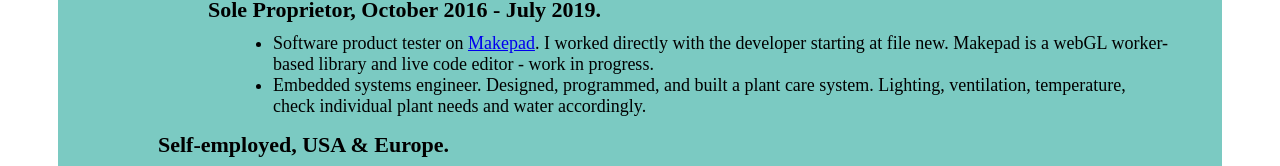
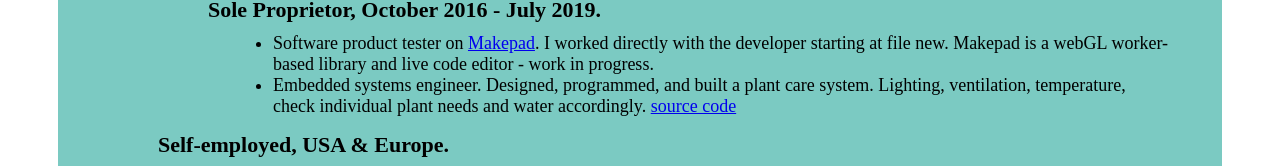
Before and after one commit to dpbpd/Resume, a website: page index.html in a window 1280 px wide. Shown: the part 560-726 px from the top of the page. Drawn offline with Linux system fonts and the light colour scheme.

Commit message:
added source code link

```diff
--- a/index.html
+++ b/index.html
@@ -46,7 +46,7 @@
 					<div class"block-content">
 						<ul>
 							<li>Software product tester on <a href="https://makepad.github.io/makepad.html" target="_blank">Makepad</a>. I worked directly with the developer starting at file new. Makepad is a webGL worker-based library and live code editor - work in progress.</li>
-							<li>Embedded systems engineer. Designed, programmed, and built a plant care system. Lighting, ventilation, temperature, check individual plant needs and water accordingly.</li>
+							<li>Embedded systems engineer. Designed, programmed, and built a plant care system. Lighting, ventilation, temperature, check individual plant needs and water accordingly. <a href="https://github.com/dpbpd/Nursery/blob/master/Nursery.cpp" target ="_blank">source code</a></li>
 						</ul>
 					</div>
 				</div>
```
